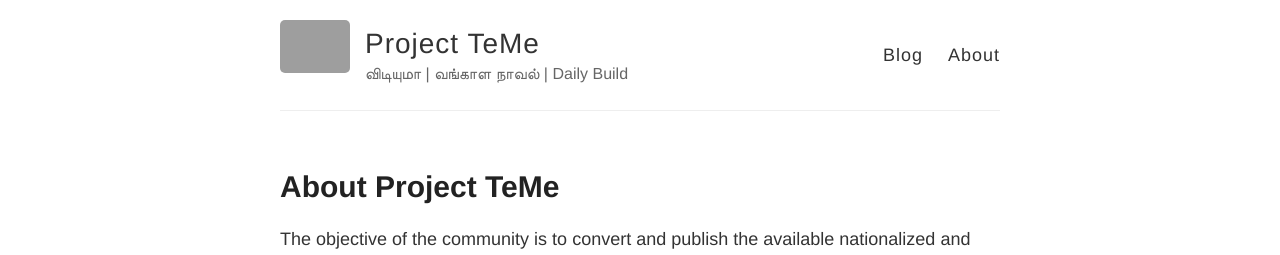
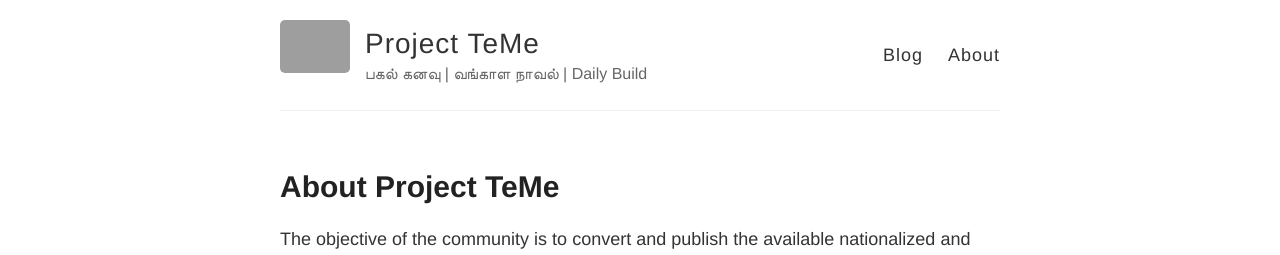
Before and after one commit to prvnpa4/pagal-kanavu, a Jekyll site: the page built from about.md, in a window 1280 px wide. Shown: the top 255 px of the page. Built offline with Jekyll 4.4.1, drawn with Linux system fonts in a browser that asks for light colours; part of the change alters nothing that is shown; grey boxes are pictures that could not be loaded.

Commit message:
Initial commit

```diff
--- a/_config.yml
+++ b/_config.yml
@@ -9,7 +9,7 @@ theme: minima
 name: Project TeMe
 
 # Short bio or description (displayed in the header)
-description: விடியுமா | வங்காள நாவல் | Daily Build
+description: பகல் கனவு | வங்காள நாவல் | Daily Build
 
 # URL of your avatar or profile pic (you could use your GitHub profile pic)
 avatar: https://pbs.twimg.com/profile_images/1310285257837436929/EbznEozG_400x400.jpg
@@ -28,7 +28,7 @@ footer-links:
   instagram:
   linkedin:
   pinterest:
-  rss: vidiyuma
+  rss: pagal-kanavu
   twitter: ProjectTeme
   stackoverflow: # your stackoverflow profile, e.g. "users/50476/bart-kiers"
   youtube: # channel/<your_long_string> or user/<user-name>
@@ -44,13 +44,13 @@ google_analytics:
 
 # Your website URL (e.g. http://barryclark.github.io or http://www.barryclark.co)
 # Used for Sitemap.xml and your RSS feed
-url: prvn.info
+url: prvnpa4.github.io
 
 # If you're hosting your site at a Project repository on GitHub pages
 # (http://yourusername.github.io/repository-name)
 # and NOT your User repository (http://yourusername.github.io)
 # then add in the baseurl here, like this: "/repository-name"
-baseurl: "/vidiyuma"
+baseurl: "/pagal-kanavu"
 
 #
 # !! You don't need to change any of the configuration flags below !!
```
Also changed, not shown: _posts/2021-8-08-Intro.md (renamed from _posts/2021-8-8_Intro.md).
